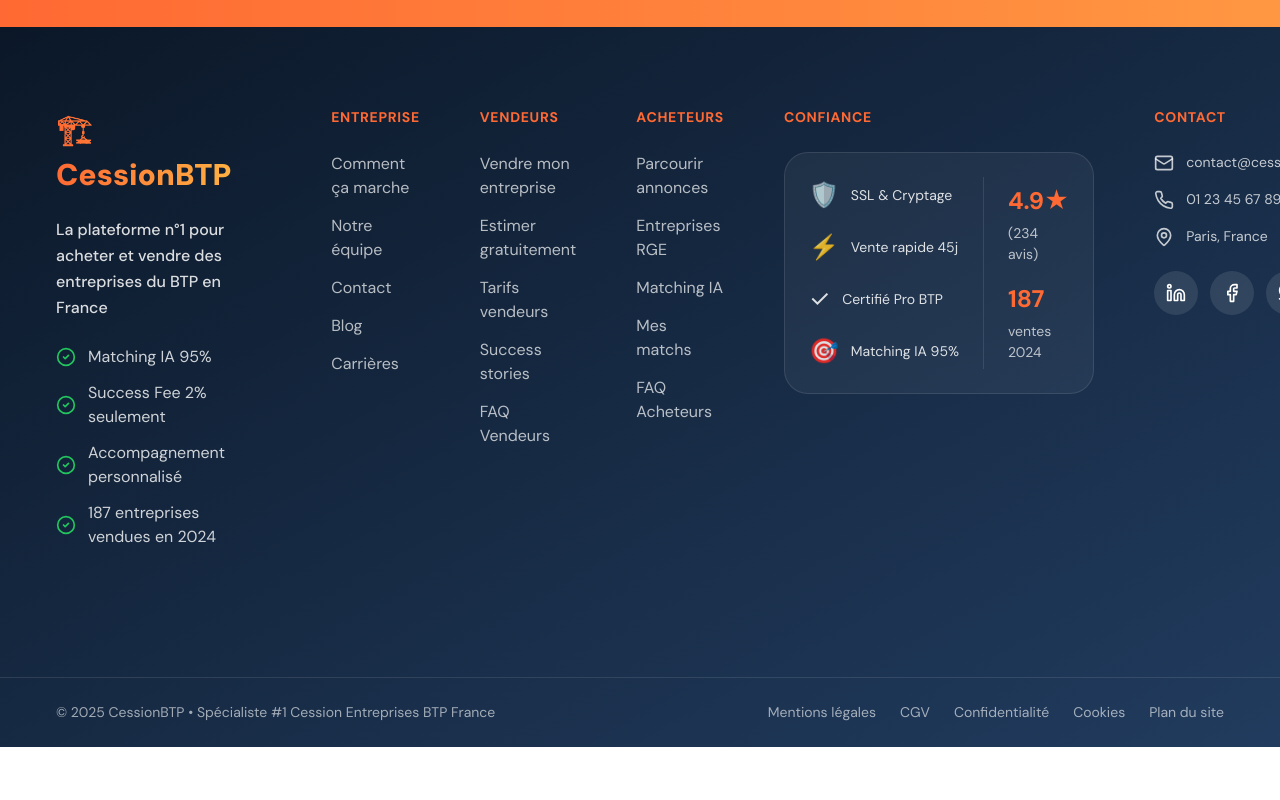
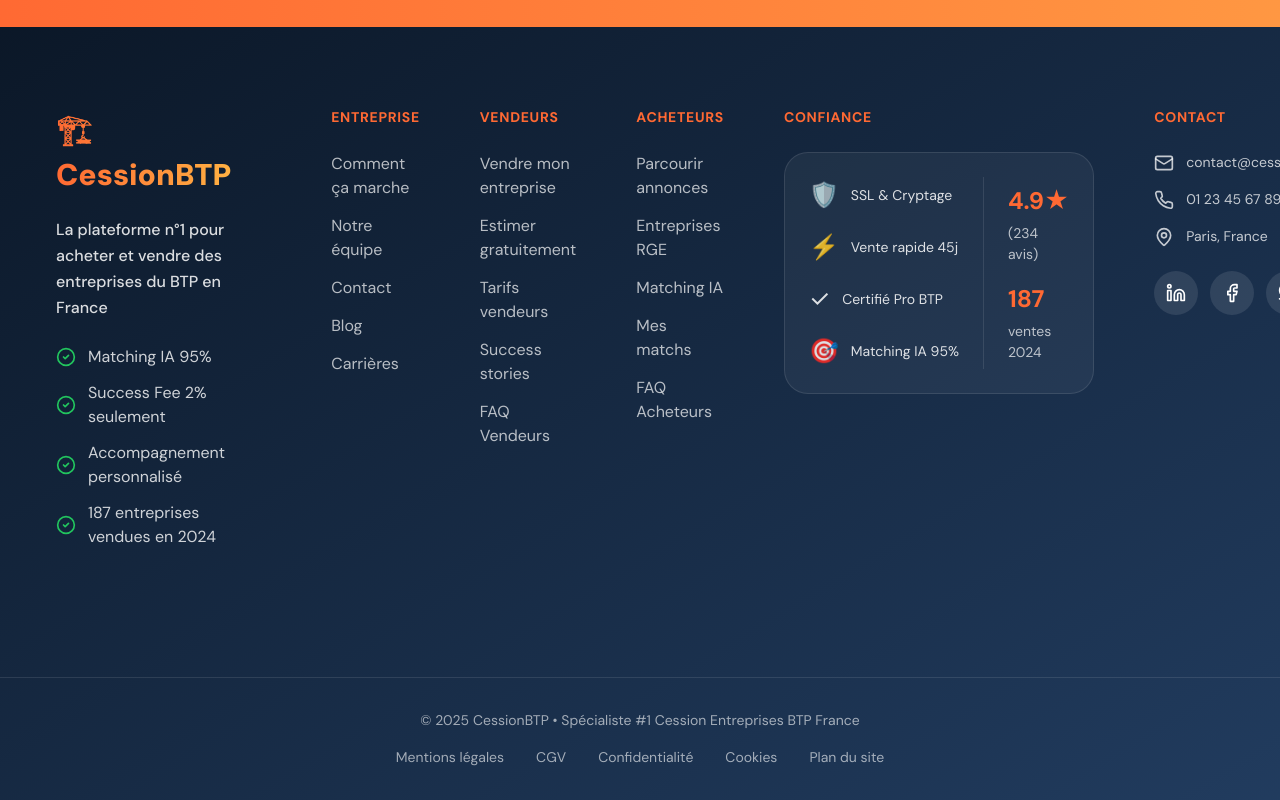
Before and after one commit to davymarciano-dot/cession-btp-hub, a React (Vite) app: page /cgv in a window 1280 px wide. Shown: the part 2735-3535 px from the top of the page. Before the commit the page ends 3482 px from the top, so only its background shows below. Built offline with nearby package versions, Linux system fonts and the light colour scheme; no server answers; the database is empty.

Commit message:
Reverted to commit c20e8a1f670511e7e58a1c5b7ee87e86061244fa

```diff
--- a/src/components/Footer.tsx
+++ b/src/components/Footer.tsx
@@ -255,22 +255,22 @@ const Footer = () => {
 
         {/* ========== FOOTER BOTTOM ========== */}
         <div className="border-t border-white/10">
-          <div className="container mx-auto px-4 py-6 max-w-[1200px]">
-            <div className="flex flex-col md:flex-row items-center justify-between gap-4">
+          <div className="container mx-auto px-4 py-8 max-w-[1200px]">
+            <div className="text-center mb-4">
               <p className="text-white/60 text-sm">
                 © 2025 CessionBTP • Spécialiste #1 Cession Entreprises BTP France
               </p>
-              <div className="flex items-center gap-6">
+            </div>
+            <div className="flex flex-wrap items-center justify-center gap-4 md:gap-8">
               {footerLinks.legal.map((link) => (
                 <Link
                   key={link.path}
                   to={link.path}
-                    className="text-white/60 hover:text-white text-sm transition-colors whitespace-nowrap"
+                  className="text-white/60 hover:text-white text-xs md:text-sm transition-colors"
                 >
                   {link.label}
                 </Link>
               ))}
-              </div>
             </div>
           </div>
         </div>
```
Lines whose indentation alone changed are shown as unchanged.
